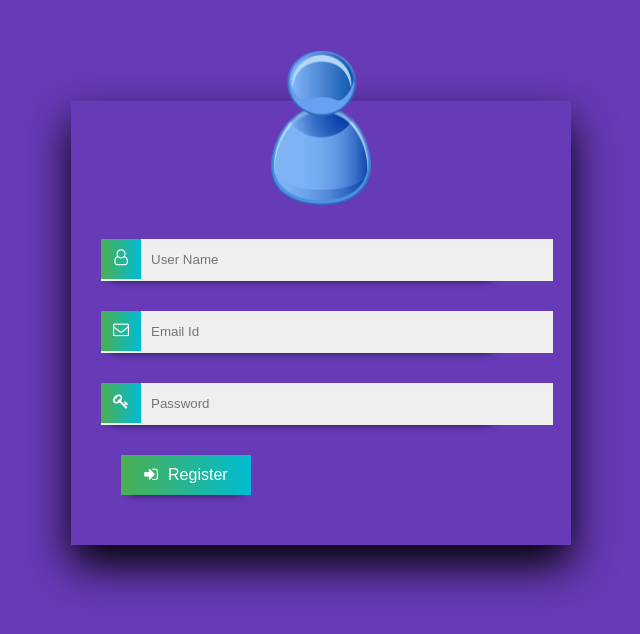
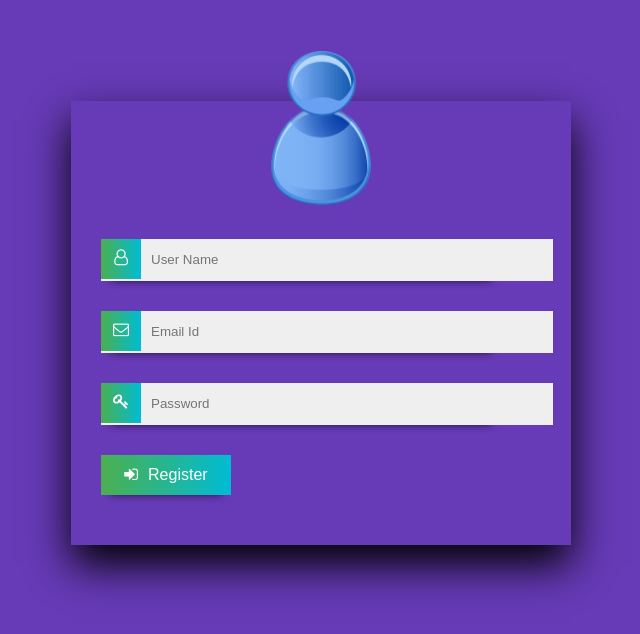
Before and after one commit to robpalacios1/form, a plain HTML site: page index.html in a window 1280 px wide. Shown: the whole page, without its empty margins (319-959 px from the left). Drawn offline with nearby package versions, Linux system fonts and the light colour scheme.

Commit message:
Form With Jquery

```diff
--- a/css/style.css
+++ b/css/style.css
@@ -50,7 +50,7 @@ button
 {
     width: 130px;
     height: 40px;
-    margin-left: 10%;
+    margin-left: 6%;
     display: block;
     color: #fff;
     border: 0;
@@ -87,7 +87,6 @@ form img
 .password-strength-indicator.very-weak
 {
     background: #cf0000;
-    font-optical-sizing: 5px;
     width: 20%;
 }
 
```
